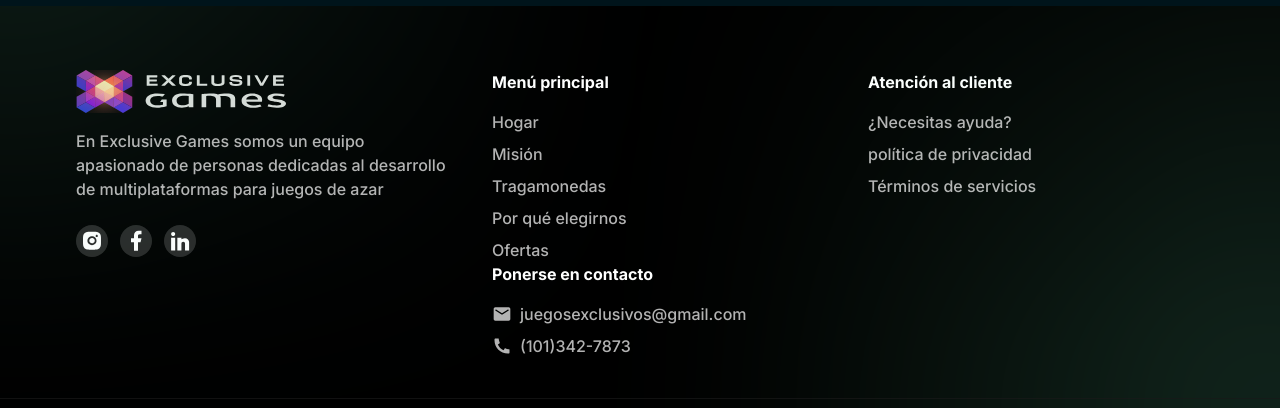
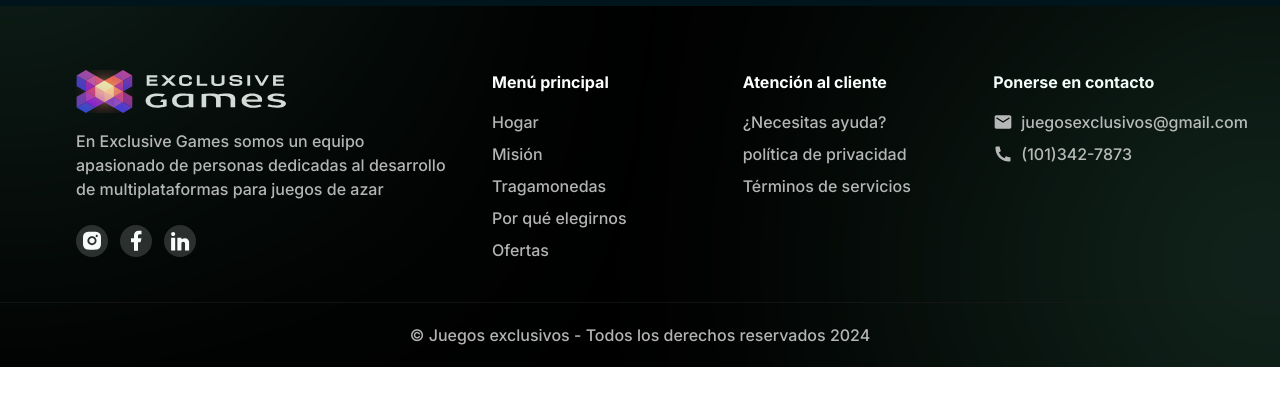
Before and after one commit to radialcoderavipoonia/exclusive-game-practice, a Next.js app: page / in a window 1280 px wide. Shown: the part 10471-10879 px from the top of the page. After the commit the page ends 10838 px from the top, so only its background shows below. Built offline with nearby package versions, Linux system fonts and the light colour scheme.

Commit message:
footer issues

```diff
--- a/src/components/common/Footer.jsx
+++ b/src/components/common/Footer.jsx
@@ -42,10 +42,10 @@ const Footer = () => {
             </div>
           </div>
           {/* Footer links */}
-          <div className="xl:w-8/12 w-full flex flex-wrap xl:mt-0 mt-5">
+          <div className="xl:w-8/12 w-full md:flex-row flex-col flex xl:mt-0 mt-5">
             {footerLinks.map((value, index) => (
               <ul
-                className="lg::w-4/12 sm:w-6/12 flex flex-col w-full items-start gap-2 xl:ps-10 xl:mb-0 mb-5"
+                className="lg:w-4/12 sm:w-6/12 flex flex-col w-full items-start gap-2 xl:ps-10 xl:mb-0 mb-5"
                 key={index}
               >
                 <li className=" font-inter font-bold lg:text-base text-sm text-white mb-2">
```
Also changed, not shown: 1 other file (tests, documents, lock files or other folders).
